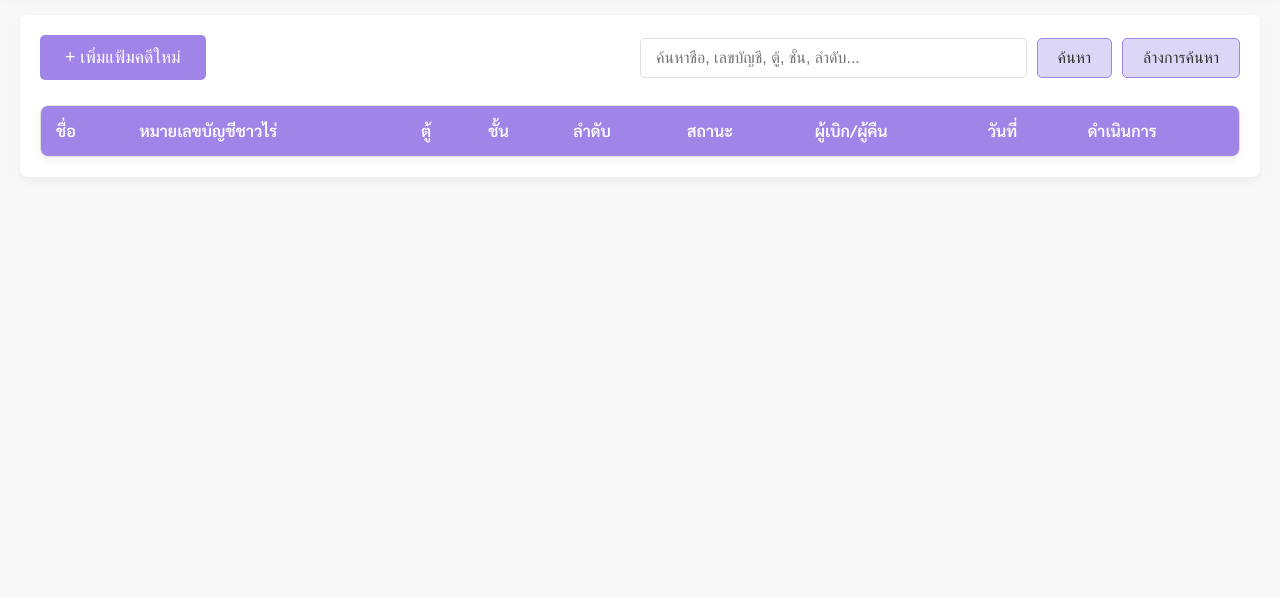
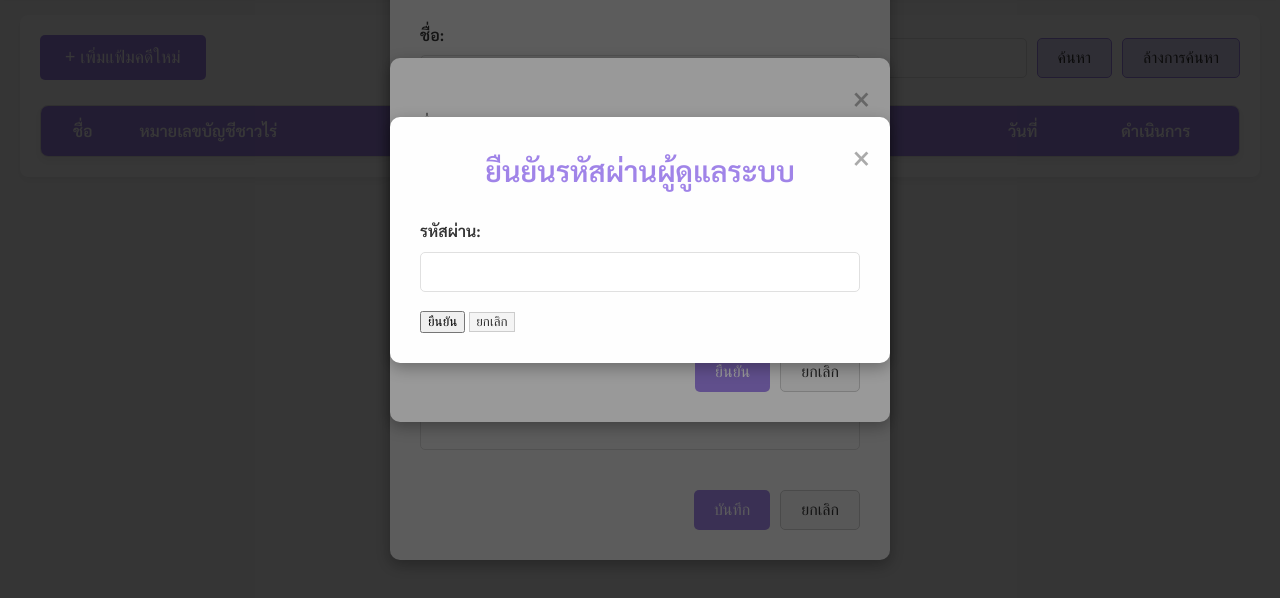
Before and after one commit to khunayehaha/case-management, a website with bundled scripts: page public/index.html in a window 1280 px wide. Shown: the part 160-758 px from the top of the page. Built offline with nearby package versions, Linux system fonts and the light colour scheme; no server answers.

Commit message:
💄 แก้ไขตัวอักษรไม่ตรง

```diff
--- a/public/style.css
+++ b/public/style.css
@@ -140,6 +140,23 @@ header p {
     font-weight: 600;
 }
 
+/* ✅ จัดกลางคอลัมน์ตามที่ต้องการ */
+#caseTable thead th:nth-child(1),
+#caseTable thead th:nth-child(6),
+#caseTable thead th:nth-child(8),
+#caseTable thead th:nth-child(9),
+#caseTable tbody td:nth-child(1),
+#caseTable tbody td:nth-child(6),
+#caseTable tbody td:nth-child(8),
+#caseTable tbody td:nth-child(9) {
+    text-align: center;
+}
+
+/* ✅ จัดกลางหมายเลขบัญชี */
+#caseTable tbody td:nth-child(2) {
+    text-align: center;
+}
+
 #caseTable tbody tr {
     border-bottom: 1px solid var(--border-color);
 }
@@ -184,7 +201,7 @@ header p {
     display: flex;
     gap: 8px;
     flex-wrap: wrap;
-    justify-content: flex-start;
+    justify-content: center;
 }
 
 .action-buttons button {
@@ -230,16 +247,17 @@ header p {
     font-size: 1.1em;
 }
 
+/* ✅ Modal ปรับให้กึ่งกลาง */
 .modal {
     display: none;
     position: fixed;
-    z-index: 1;
+    z-index: 1000;
     left: 0;
     top: 0;
     width: 100%;
     height: 100%;
-    overflow: auto;
     background-color: rgba(0,0,0,0.4);
+    display: flex;
     justify-content: center;
     align-items: center;
 }
@@ -250,7 +268,6 @@ header p {
 
 .modal-content {
     background-color: #fefefe;
-    margin: auto;
     padding: 30px;
     border-radius: 10px;
     box-shadow: 0 5px 15px rgba(0,0,0,0.3);
@@ -292,7 +309,8 @@ header p {
 }
 
 .modal form input[type="text"],
-.modal form input[type="number"] {
+.modal form input[type="number"],
+.modal form input[type="password"] {
     width: calc(100% - 22px);
     padding: 10px;
     margin-bottom: 15px;
```
